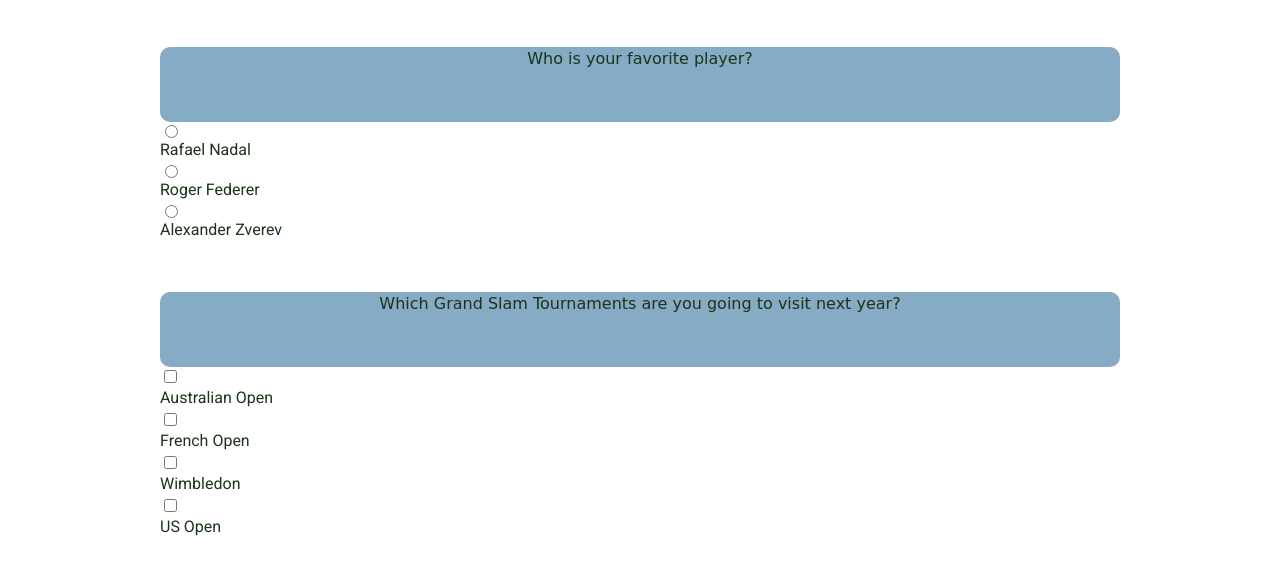
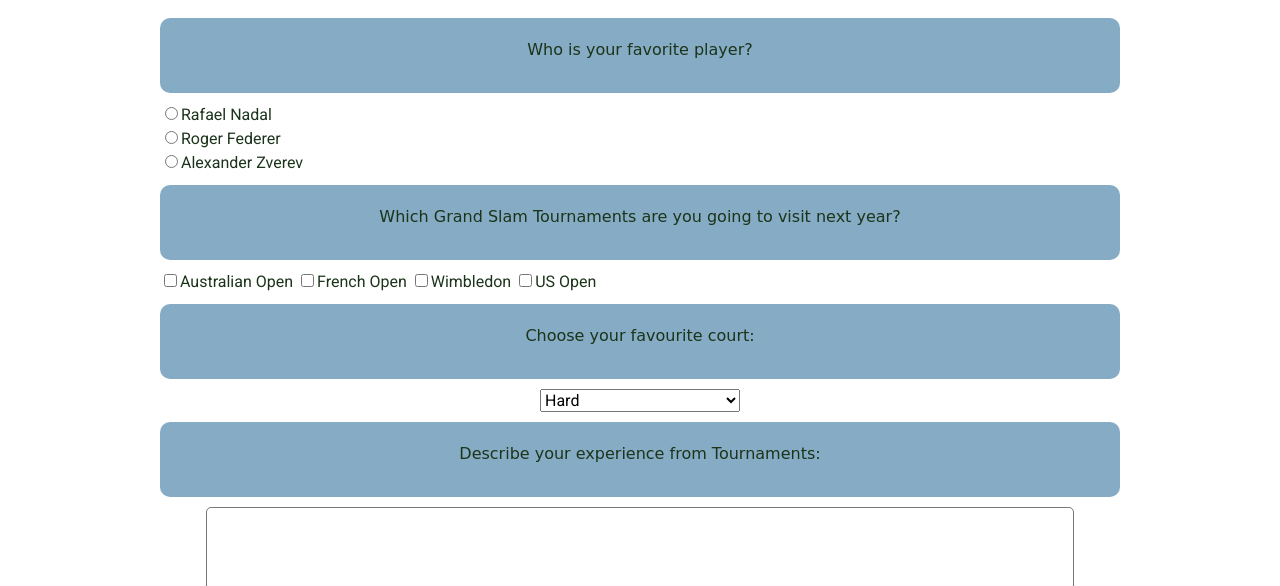
Before and after one commit to tpsprogrammist/Luis123, a plain HTML site: page contactform.html in a window 1280 px wide. Shown: the part 176-762 px from the top of the page. Drawn offline with Linux system fonts and the light colour scheme.

Commit message:
some style classes fix

```diff
--- a/contactform.html
+++ b/contactform.html
@@ -31,16 +31,18 @@
 
               <label>Who is your favorite player?</label>
               <div class="pollb">
-              <input type="radio" name="player" value="Nadal">Rafael Nadal<br>
-              <input type="radio" name="player" value="Federer">Roger Federer<br>
-              <input type="radio" name="player" value="Zverev">Alexander Zverev<br>
+              <input type="radio" name="player" value="Nadal" class="radio">Rafael Nadal<br>
+              <input type="radio" name="player" value="Federer" class="radio">Roger Federer<br>
+              <input type="radio" name="player" value="Zverev" class="radio">Alexander Zverev<br>
             </div>
 
+             <div class="checkbox">
               <label>Which Grand Slam Tournaments are you going to visit next year?</label>
-              <input type="checkbox">Australian Open</checkbox>
-              <input type="checkbox">French Open</checkbox>
-              <input type="checkbox">Wimbledon</checkbox>
-              <input type="checkbox">US Open</checkbox>
+              <input type="checkbox" class="checkbox">Australian Open</checkbox>
+              <input type="checkbox" class="checkbox">French Open</checkbox>
+              <input type="checkbox" class="checkbox">Wimbledon</checkbox>
+              <input type="checkbox" class="checkbox">US Open</checkbox>
+          </div>
 
           <div class="selectdiv">
               <label>Choose your favourite court:</label>
--- a/css/main.css
+++ b/css/main.css
@@ -28,9 +28,12 @@ label{
     background-color: #86abc4;
     color:#1b341a;
     height: 75px;
-    margin-top: 50px;
+    /* margin-top: 50px; */
+    padding-top: 20px;
     padding-left: 20px;
     padding-right: 20px;
+    margin-top: 10px;
+    margin-bottom: 10px;
 
     /* vertical-align:   middle; */
     border-radius: 10px;
@@ -54,6 +57,19 @@ text{
   size: 35;
 } */
 
+.checkbox .radio{
+  display: inline;
+}
+
+input.radio{
+  display: inline;
+}
+
+input.checkbox{
+  display: inline;
+
+}
+
 textarea{
   border-radius: 5px;
 }
@@ -69,6 +85,7 @@ textarea{
   margin-right: auto;
   margin-top: 10px;
   margin-bottom: auto;
+    margin-bottom: 10px;
 }
 button, input, select, textarea {
   font-family : inherit;
@@ -88,11 +105,13 @@ textarea{
     overflow: auto;
     margin-left: auto;
     margin-right: auto;
+    margin-bottom: 10px;
 }
 select{
   display: block;
   margin: 0 auto;
   margin-top: 10px;
+  margin-bottom: 10px;
   width: 200px;
 }
  select option{
```
